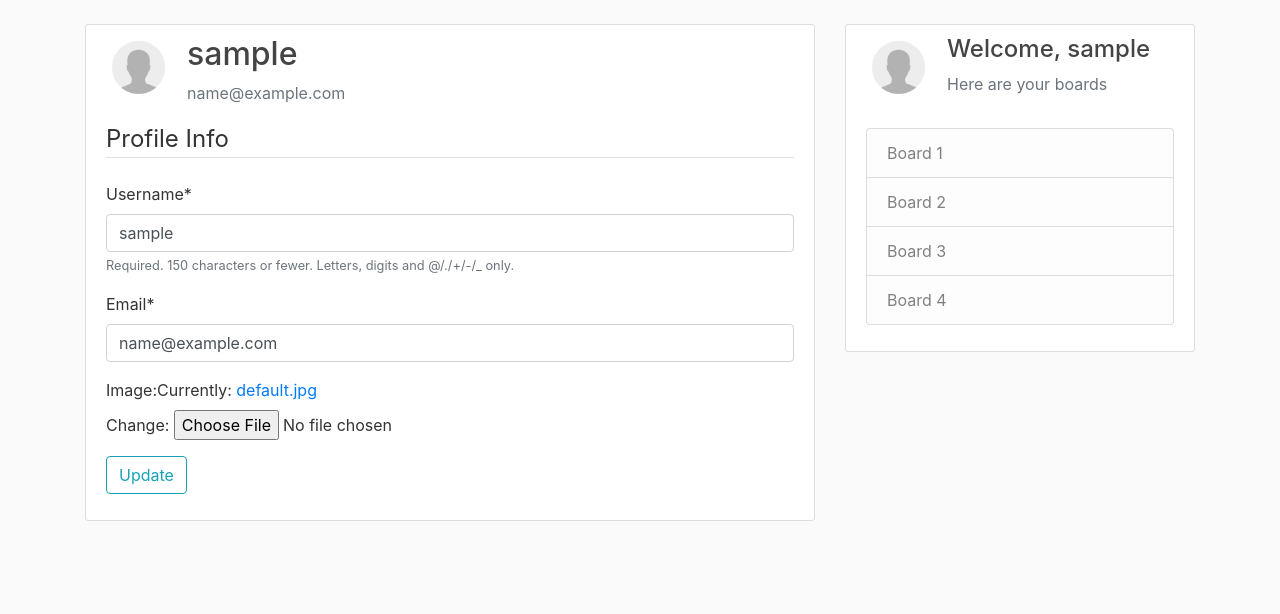
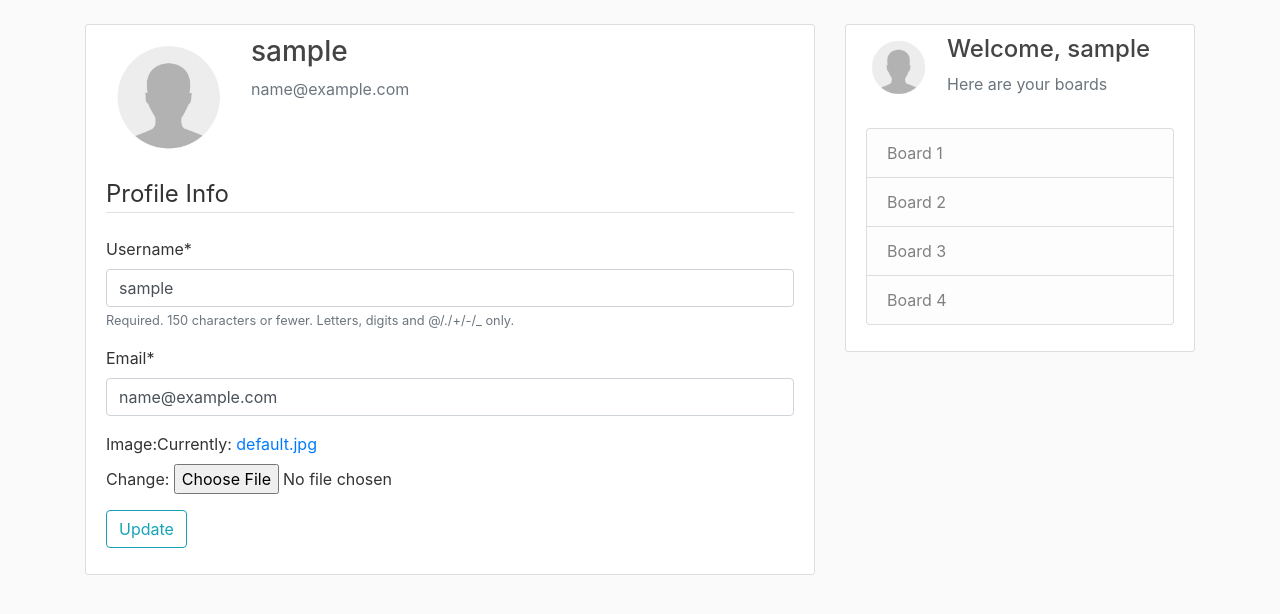
Before and after one commit to SashoStoichkovArchive/ELSYS-Chess, a Django app: page /profile/ in a window 1280 px wide. Shown: the part 56-670 px from the top of the page. Run offline with Django 3.2, Linux system fonts and the light colour scheme; the visitor is signed in with stand-in values (Sample User, id 1); some libraries are stand-ins or nearby versions.

Commit message:
Remove if statement for images

```diff
--- a/chess_app/templates/chess_app/base.html
+++ b/chess_app/templates/chess_app/base.html
@@ -64,11 +64,7 @@
                 <div class="content-section">
                     {% if user.is_authenticated %}
                         <div class="media">
-                            {% if user.profile.image.url %}
-                                <img class="rounded-circle article-img" src="{{ user.profile.image.url }}">
-                            {% else %}
-                                <img class="rounded-circle article-img" src="media/default.jpg">
-                            {% endif %}
+                            <img class="rounded-circle article-img" src="{{ user.profile.image.url }}">
                             <div class="media-body">
                                 <h4>Welcome, {{ user.username }}</h4>
                                 <p class="text-muted">Here are your boards</p>
--- a/users/templates/users/profile.html
+++ b/users/templates/users/profile.html
@@ -4,13 +4,9 @@
 {% block content %}
     <div class="content-section">
         <div class="media">
-            {% if user.profile.image.url %}
-                <img class="rounded-circle article-img" src="{{ user.profile.image.url }}">
-            {% else %}
-                <img class="rounded-circle article-img" src="media/default.jpg">
-            {% endif %}
+            <img class="rounded-circle account-img" src="{{ user.profile.image.url }}">
             <div class="media-body">
-                <h2 class="account-heading">{{ user.username }}</h2>
+                <h3>{{ user.username }}</h3>
                 <p class="text-secondary">{{ user.email }}</p>
             </div>
         </div>
```
